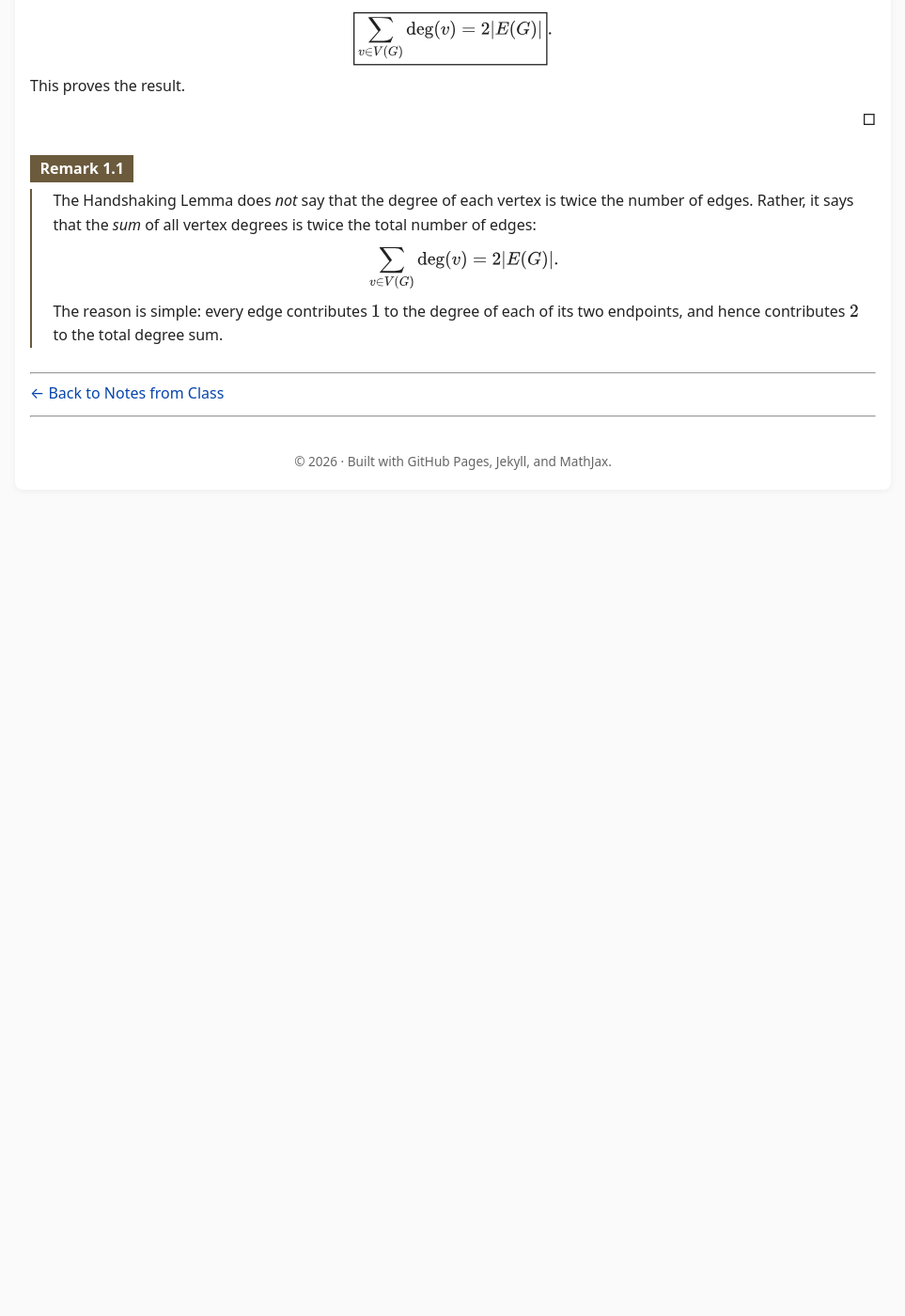
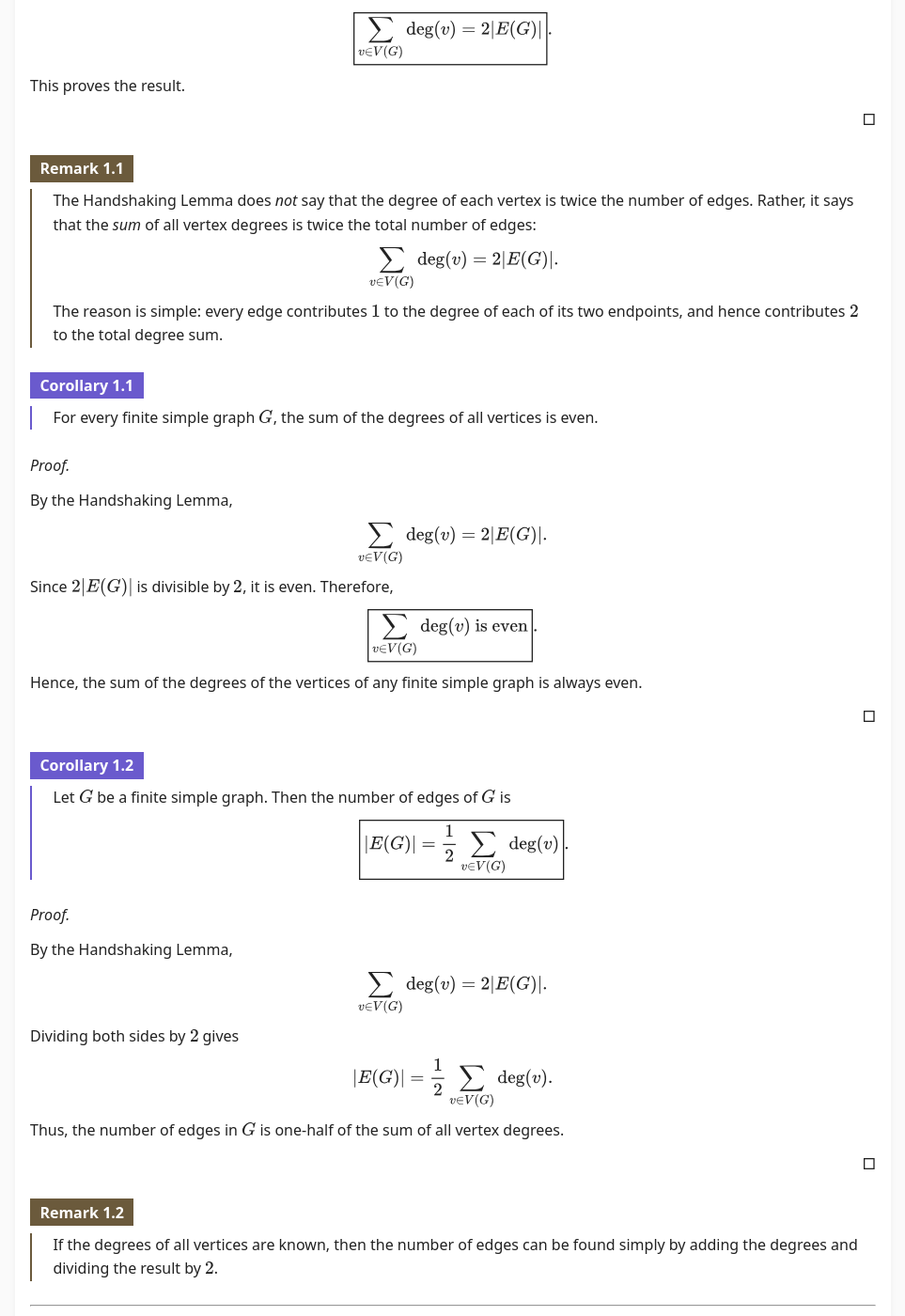
Before and after one commit to SaleemKamaludin/SaleemKamaludin.github.io, a Jekyll site: the page built from courses/math-2276/notes-from-class/supplementary-lecture-4/index.md, in a window 1280 px wide and 1400 px high, scrolled down 2661 px. Shown: the whole window at 94% size, without its empty margins (158-1121 px from the left). Built offline with Jekyll 4.4.1, drawn with Linux system fonts in a browser that asks for light colours; before the commit the page ends 3214 px from its top, so only the background shows below that.

Commit message:
Add corollaries of the Handshaking Lemma

```diff
--- a/courses/math-2276/notes-from-class/supplementary-lecture-4/index.md
+++ b/courses/math-2276/notes-from-class/supplementary-lecture-4/index.md
@@ -457,6 +457,152 @@ These supplementary notes contain typed and expanded material developed during L
 
 </div>
 
+<div id="supp-lecture-4-corollary-1" class="math-env corollary">
+
+  <div class="math-env-heading">
+    <span class="math-env-tag">Corollary 1.1</span>
+  </div>
+
+  <div class="math-env-body">
+
+    <p>
+      For every finite simple graph \(G\), the sum of the degrees of all
+      vertices is even.
+    </p>
+
+  </div>
+
+</div>
+
+
+<div id="supp-lecture-4-corollary-1-proof" class="proof">
+
+  <div class="proof-title">Proof.</div>
+
+  <p>
+    By the Handshaking Lemma,
+  </p>
+
+  <div class="display-math">
+
+  \[
+  \sum_{v\in V(G)} \deg(v)=2|E(G)|.
+  \]
+
+  </div>
+
+  <p>
+    Since \(2|E(G)|\) is divisible by \(2\), it is even. Therefore,
+  </p>
+
+  <div class="display-math">
+
+  \[
+  \boxed{
+  \sum_{v\in V(G)} \deg(v)\text{ is even}
+  }.
+  \]
+
+  </div>
+
+  <p>
+    Hence, the sum of the degrees of the vertices of any finite simple graph
+    is always even.
+  </p>
+
+  <div style="text-align: right;">&#9633;</div>
+
+</div>
+
+
+<div id="supp-lecture-4-corollary-2" class="math-env corollary">
+
+  <div class="math-env-heading">
+    <span class="math-env-tag">Corollary 1.2</span>
+  </div>
+
+  <div class="math-env-body">
+
+    <p>
+      Let \(G\) be a finite simple graph. Then the number of edges of \(G\) is
+    </p>
+
+    <div class="display-math">
+
+    \[
+    \boxed{
+    |E(G)|
+    =
+    \frac{1}{2}
+    \sum_{v\in V(G)}\deg(v)
+    }.
+    \]
+
+    </div>
+
+  </div>
+
+</div>
+
+
+<div id="supp-lecture-4-corollary-2-proof" class="proof">
+
+  <div class="proof-title">Proof.</div>
+
+  <p>
+    By the Handshaking Lemma,
+  </p>
+
+  <div class="display-math">
+
+  \[
+  \sum_{v\in V(G)}\deg(v)=2|E(G)|.
+  \]
+
+  </div>
+
+  <p>
+    Dividing both sides by \(2\) gives
+  </p>
+
+  <div class="display-math">
+
+  \[
+  |E(G)|
+  =
+  \frac{1}{2}
+  \sum_{v\in V(G)}\deg(v).
+  \]
+
+  </div>
+
+  <p>
+    Thus, the number of edges in \(G\) is one-half of the sum of all vertex
+    degrees.
+  </p>
+
+  <div style="text-align: right;">&#9633;</div>
+
+</div>
+
+
+<div id="supp-lecture-4-handshaking-remark-2" class="math-env remark">
+
+  <div class="math-env-heading">
+    <span class="math-env-tag">Remark 1.2</span>
+  </div>
+
+  <div class="math-env-body">
+
+    <p>
+      If the degrees of all vertices are known, then the number of edges can
+      be found simply by adding the degrees and dividing the result by \(2\).
+    </p>
+
+  </div>
+
+</div>
+
 ---
 
 [← Back to Notes from Class]({{ '/courses/math-2276/notes-from-class/' | relative_url }})
```
